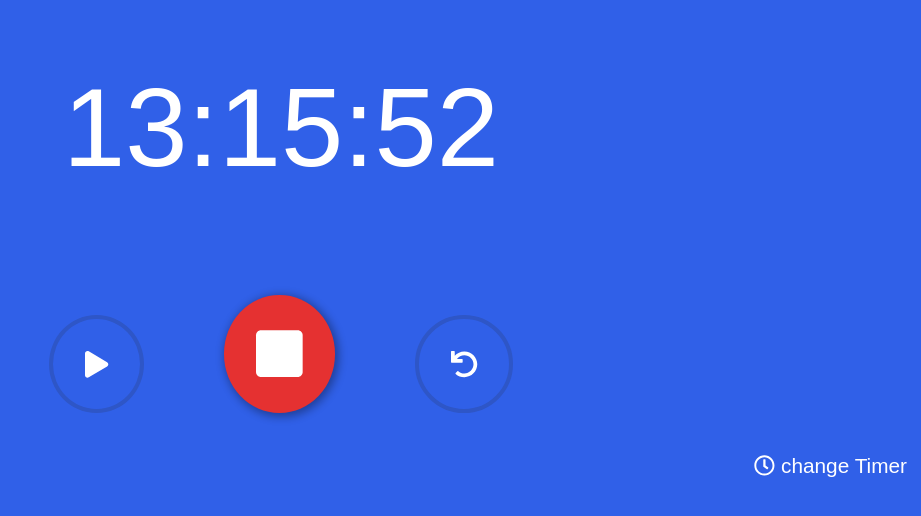
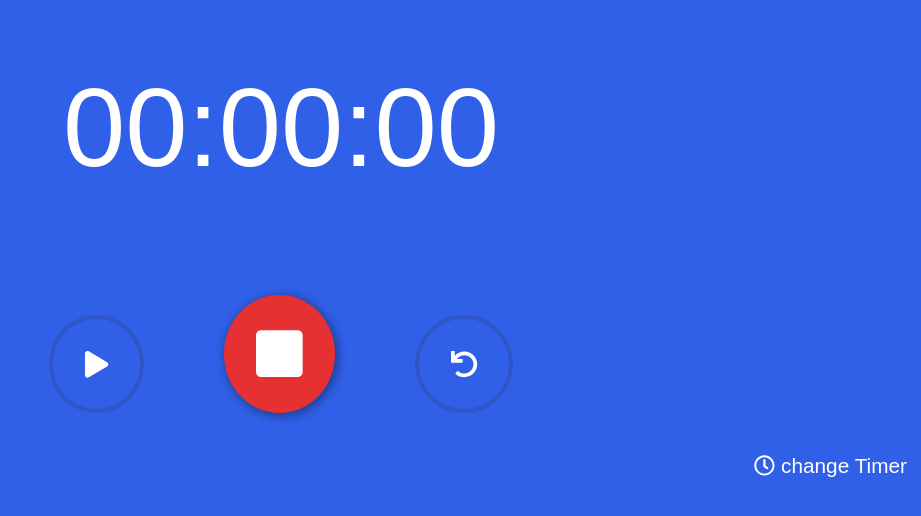
Before and after one commit to leitnerdominik/CountdownApp, a React app: page / in a window 1280 px wide. Shown: the top 516 px of the page, without its empty margins (359-1280 px from the left). Built offline with nearby package versions, Linux system fonts and the light colour scheme.

Commit message:
connected changeTimer with the Countdown, made the countdown functional

```diff
--- a/src/App.js
+++ b/src/App.js
@@ -3,13 +3,13 @@ import React, { Component } from "react";
 import { library } from '@fortawesome/fontawesome-svg-core';
 import { far } from '@fortawesome/free-regular-svg-icons';
 import { FontAwesomeIcon } from '@fortawesome/react-fontawesome';
-import { faPlay, faStop, faUndo, faClock, faBan, faCheck, faBackspace } from '@fortawesome/free-solid-svg-icons';
+import { faPlay, faStop, faUndo, faClock, faBan, faCheck, faBackspace, faPause } from '@fortawesome/free-solid-svg-icons';
 
 import Countdown from './container/Countdown/Countdown';
 
 import './App.css'
 
-library.add(far, faPlay, faStop, faUndo, faClock, faBan, faCheck, faBackspace);
+library.add(far, faPlay, faStop, faUndo, faClock, faBan, faCheck, faBackspace, faPause);
 
 class App extends Component {
     render() {
--- a/src/components/ChangeTimer/ChangeTimer.js
+++ b/src/components/ChangeTimer/ChangeTimer.js
@@ -50,7 +50,12 @@ class ChangeTimer extends Component {
 
     render() {
 
-        const applyButton = this.state.inputNumber.length > 0 ? <button className="Apply"><FontAwesomeIcon icon="check" size="3x"/></button> : null;
+        const applyButton = this.state.inputNumber.length > 0 ?
+            <button
+                className="Apply"
+                onClick={() =>this.props.setTimer(this.state.displayNumber.sec, this.state.displayNumber.min, this.state.displayNumber.hour)}>
+                    <FontAwesomeIcon icon="check" size="3x"/>
+            </button> : null;
         const borderInput = this.state.inputNumber.length > 0 ? '1px solid #3060e8' : null;
 
         return (
--- a/src/components/Control/Control.js
+++ b/src/components/Control/Control.js
@@ -4,16 +4,21 @@ import { FontAwesomeIcon } from '@fortawesome/react-fontawesome';
 
 import './Control.css'
 
-const control = (props) => (
+const control = (props) => {
+
+    const pausePlayIcon = props.isPlaying ? "pause" : "play";
+    const playPauseControl = props.isPlaying ? props.pause : props.play;
+
+    return (
         <div>
             <div className="Control">
-            <button>
-                <FontAwesomeIcon icon="play" size="2x"/>
+                <button onClick={playPauseControl}>
+                    <FontAwesomeIcon icon={pausePlayIcon} size="2x"/>
                 </button>
                 <button className="Stop">
                     <FontAwesomeIcon icon="stop" size="4x"/>
                 </button>
-            <button>
+                <button onClick={props.reset}>
                     <FontAwesomeIcon icon="undo" size="2x"/>
                 </button>
             </div>
@@ -24,5 +29,6 @@ const control = (props) => (
             </div>
         </div>
     );
+};
 
 export default control;
--- a/src/components/Modal/Modal.css
+++ b/src/components/Modal/Modal.css
@@ -2,7 +2,7 @@
     position: fixed;
     z-index: 500;
     background-color: #151515;
-    width: 70%;
+    width: 550px;
     top: 10%;
     left: 15%;
 }
--- a/src/components/Timer/Timer.js
+++ b/src/components/Timer/Timer.js
@@ -2,14 +2,26 @@ import React from 'react';
 
 import './Timer.css'
 
-const timer = (props) => (
-    <div className="Timer">
-        <span>13</span>
-        :
-        <span>15</span>
-        :
-        <span>52</span>
-</div>
-);
+const timer = (props) => {
+
+    let hours = parseInt(props.sec / 3600, 10);
+    let restMinutes = parseInt(props.sec % 3600, 10);
+    let minutes = parseInt(restMinutes / 60, 10);
+    let seconds = parseInt(restMinutes % 60, 10);
+
+    hours = hours < 10 ? '0' + hours : hours;
+    minutes = minutes < 10 ? '0' + minutes : minutes;
+    seconds = seconds < 10 ? '0' + seconds : seconds;
+
+    return (
+        <div className="Timer">
+            <span>{hours}</span>
+            :
+            <span>{minutes}</span>
+            :
+            <span>{seconds}</span>
+        </div>
+    );
+};
 
 export default timer;
--- a/src/container/Countdown/Countdown.js
+++ b/src/container/Countdown/Countdown.js
@@ -9,23 +9,64 @@ import ChangeTimer from '../../components/ChangeTimer/ChangeTimer';
 class Countdown extends Component {
 
     state = {
-        hour: 0,
-        min: 0,
         sec: 0,
+        initTime: 0,
         showChangeTime: false,
+        playing: false,
     }
 
     showTimerAddHandler() {
         this.setState({showChangeTime: !this.state.showChangeTime});
     }
 
+    setTimerHandler(sec, min, hour) {
+        const sumSec = this.convertToSeconds(Number(sec), Number(min), Number(hour));
+        this.setState({sec: sumSec, initTime: sumSec, showChangeTime: !this.state.showChangeTime});
+    }
+
+    startTimer() {
+        let duration = this.state.sec;
+        if(!this.state.playing) {
+            this.setState({playing: true});
+            this.timer = setInterval(() => {
+                if(--duration >= 0) {
+                    this.setState({sec: duration});
+                } else {
+                    clearInterval(this.timer);
+                    this.setState({playing: false});
+                }
+            }, 1000);
+        }
+    }
+
+    stopTimer() {
+        clearInterval(this.timer);
+        this.setState({playing: false});
+    }
+
+    resetTimer() {
+        const initTime = this.state.initTime;
+        clearInterval(this.timer);
+        this.setState({sec: initTime, playing: false});
+    }
+
+    convertToSeconds(sec, min, hour) {
+        let sumSec = 0;
+        const minSec = min * 60;
+        const hourSec = hour * 60 * 60;
+
+        sumSec = sec + minSec + hourSec;
+
+        return sumSec;
+    }
+
     render() {
         return (
             <div>
-                <Timer />
-                <Control addTimer={this.showTimerAddHandler.bind(this)} />
+                <Timer sec={this.state.sec} />
+                <Control addTimer={this.showTimerAddHandler.bind(this)} isPlaying={this.state.playing} pause={this.stopTimer.bind(this)} play={this.startTimer.bind(this)} reset={this.resetTimer.bind(this)}/>
                 <Modal show={this.state.showChangeTime} clicked={this.showTimerAddHandler.bind(this)}>
-                    <ChangeTimer cancel={this.showTimerAddHandler.bind(this)}/>
+                    <ChangeTimer cancel={this.showTimerAddHandler.bind(this)} setTimer={this.setTimerHandler.bind(this)} />
                 </Modal>
             </div>
         );
```
Lines whose indentation alone changed are shown as unchanged.
